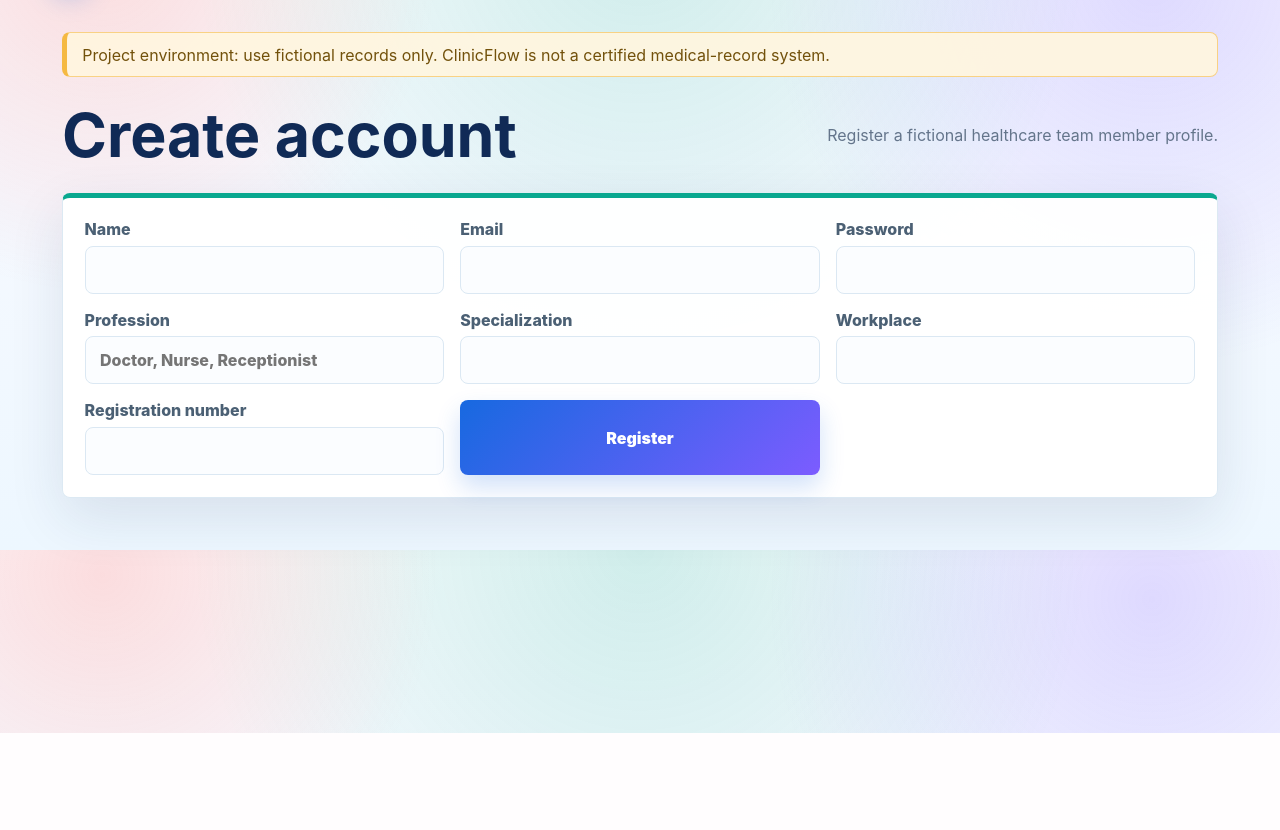
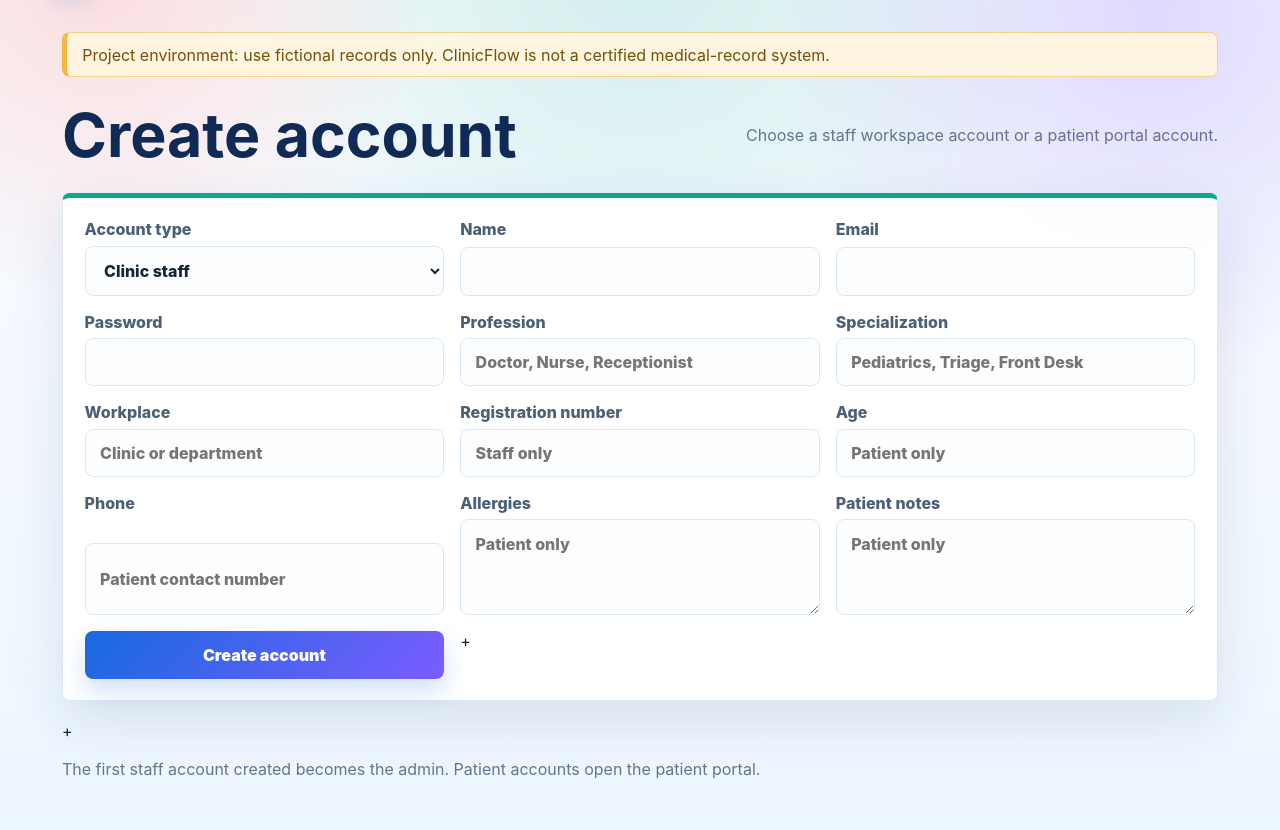
Before and after one commit to aaravgpodar-bot/medassisthub, a Flask app: page /register in a window 1280 px wide. Shown: the part 67-897 px from the top of the page. Before the commit the page ends 800 px from the top, so only its background shows below. Run offline with Flask 3, Linux system fonts and the light colour scheme.

Commit message:
Add staff and patient signup options

```diff
--- a/templates/register.html
+++ b/templates/register.html
@@ -2,16 +2,27 @@
 {% block content %}
 <section class="section-head">
     <h1>Create account</h1>
-    <p>Register a fictional healthcare team member profile.</p>
+    <p>Choose a staff workspace account or a patient portal account.</p>
 </section>
 <form method="post" class="grid-form">
+    <label>Account type
+        <select name="account_type" required>
+            <option value="staff">Clinic staff</option>
+            <option value="patient">Patient portal</option>
+        </select>
+    </label>
     <label>Name <input name="name" required></label>
     <label>Email <input type="email" name="email" required></label>
     <label>Password <input type="password" name="password" required></label>
-    <label>Profession <input name="profession" placeholder="Doctor, Nurse, Receptionist" required></label>
-    <label>Specialization <input name="specialization"></label>
-    <label>Workplace <input name="workplace"></label>
-    <label>Registration number <input name="registration_number"></label>
-    <button type="submit">Register</button>
-</form>
+    <label>Profession <input name="profession" placeholder="Doctor, Nurse, Receptionist"></label>
+    <label>Specialization <input name="specialization" placeholder="Pediatrics, Triage, Front Desk"></label>
+    <label>Workplace <input name="workplace" placeholder="Clinic or department"></label>
+    <label>Registration number <input name="registration_number" placeholder="Staff only"></label>
+    <label>Age <input type="number" name="age" min="0" placeholder="Patient only"></label>
+    <label>Phone <input name="phone" placeholder="Patient contact number"></label>
+    <label>Allergies <textarea name="allergies" placeholder="Patient only"></textarea></label>
+    <label>Patient notes <textarea name="notes" placeholder="Patient only"></textarea></label>
+    <button type="submit">Create account</button>
++</form>
++<p class="helper-text">The first staff account created becomes the admin. Patient accounts open the patient portal.</p>
 {% endblock %}
```
